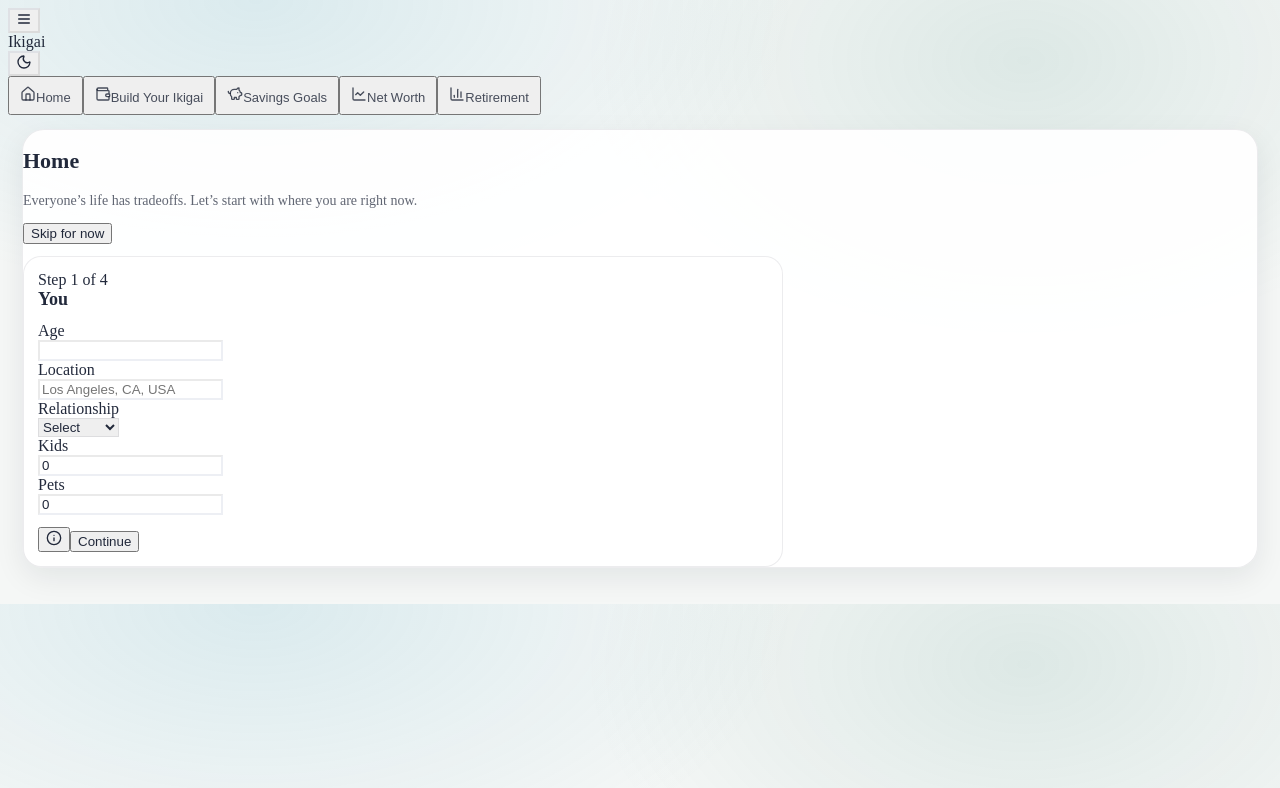
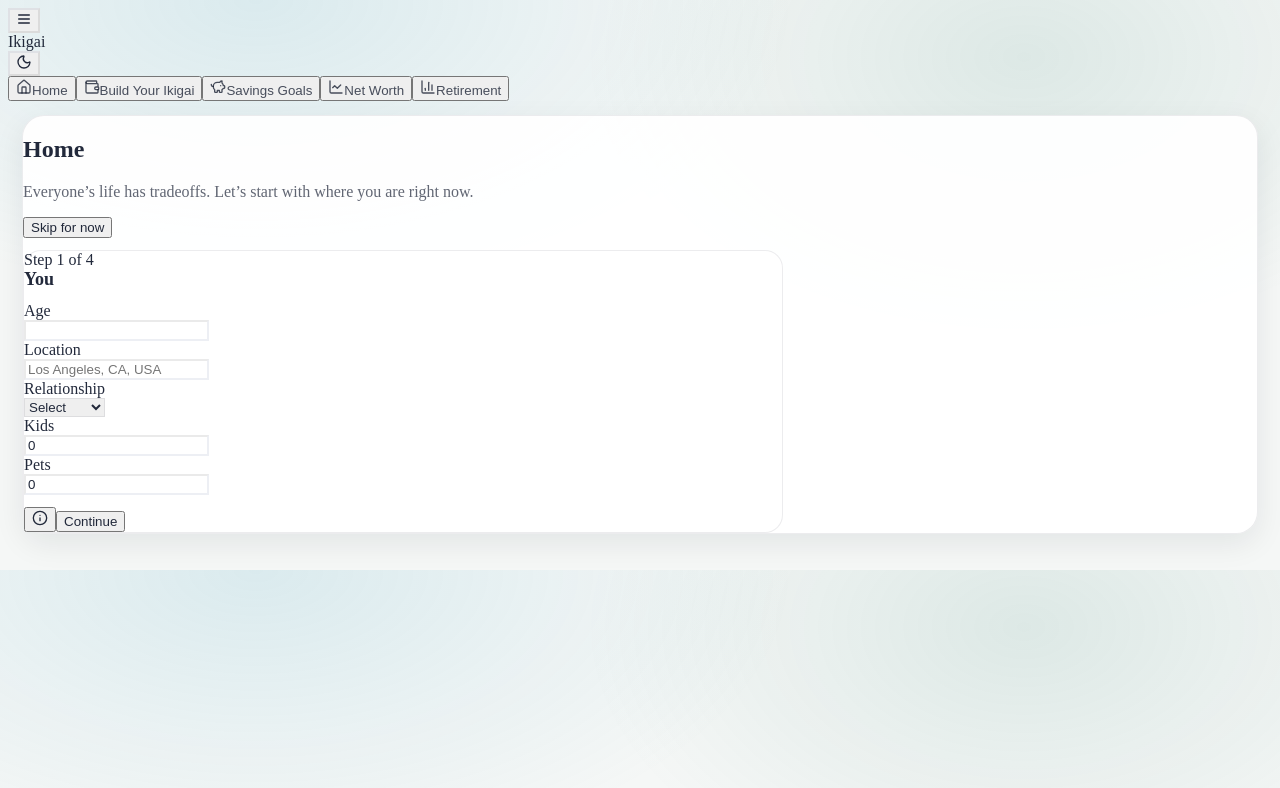
Before and after one commit to chadpagne/ikigai-app, a React (Vite) app: page /#home in a window 1280 px wide. Shown: the top 788 px of the page. Built offline with nearby package versions, Linux system fonts and the light colour scheme.

Commit message:
Update styles.css

```diff
--- a/src/styles.css
+++ b/src/styles.css
@@ -185,45 +185,6 @@ body.dark .range::-moz-range-track{
   border: 2px solid rgba(255,255,255,0.55);
 }
 
-  /* Reduce tile padding */
-  .tile,
-  .note {
-    padding: 14px !important;
-  }
-
-  }
-
-  /* Charts should not overflow */
-  .recharts-wrapper {
-    max-width: 100% !important;
-    overflow: hidden;
-  }
-
-  /* Bucket tiles: make them wider & shorter */
-  .progress-tile {
-    min-height: 140px;
-  }
-
-  /* Prevent giant headers */
-  h1, .h1 {
-    font-size: 22px;
-  }
-
-  .sub {
-    font-size: 14px;
-  }
-
-  /* Navigation spacing */
-  .nav {
-    gap: 6px;
-    overflow-x: auto;
-  }
-
-  .tab {
-    font-size: 13px;
-    padding: 8px 10px;
-  }
-}
 /* Mobile: collapse multi-column grids only (do NOT touch padding/typography) */
 @media (max-width: 768px) {
   .grid-2, .grid-3, .grid-4 {
```
